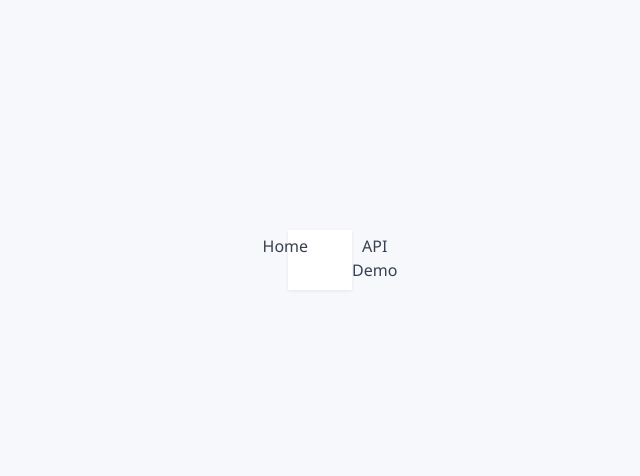
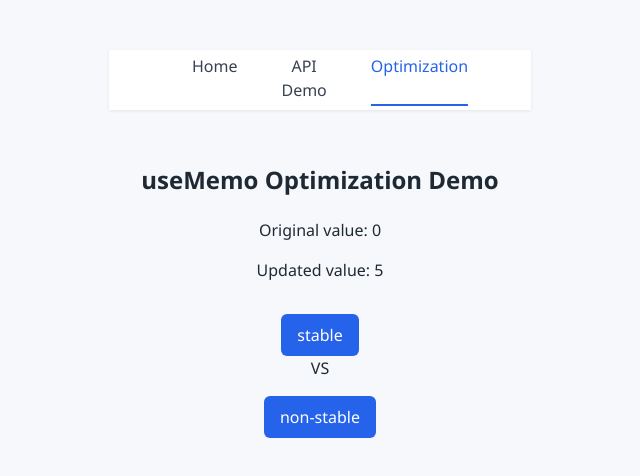
Before and after one commit to santhoshgodwin/spa, a React (Vite) app: page /page-optimization in a window 1280 px wide. Before the commit this address had no page. Shown: the part 140-616 px from the top of the page, without its empty margins (320-960 px from the left). Built offline with nearby package versions, Linux system fonts and the light colour scheme.

Commit message:
Added new page

```diff
--- a/src/App.jsx
+++ b/src/App.jsx
@@ -7,6 +7,7 @@ import Users from "./pages/Users";
 import NavBar from "./components/NavBar"
 import ApiDemo from "./pages/ApiDemo"
 import Home from "./pages/Home"
+import PageOptimize from './pages/PageOptimization';
 
 function App() {
   return (
@@ -15,6 +16,7 @@ function App() {
       <Routes>
         <Route path="/" element={<Home/>}/>
         <Route path="/api-demo" element={<ApiDemo/>}/>
+        <Route path="/page-optimization" element={<PageOptimize/>}/>
       </Routes>
     </>
   );
--- a/src/components/NavBar.jsx
+++ b/src/components/NavBar.jsx
@@ -1,4 +1,4 @@
-import { Link, NavLink } from "react-router-dom";
+import { NavLink } from "react-router-dom";
 
 export default function NavBar() {
   return (
@@ -7,6 +7,7 @@ export default function NavBar() {
       <div className="nav-center">
         <NavLink to="/">Home</NavLink>
         <NavLink to="/api-demo">API Demo</NavLink>
+        <NavLink to="/page-optimization">Optimization</NavLink>
       </div>
     </nav>
   );
--- /dev/null
+++ b/src/pages/PageOptimization.jsx
@@ -0,0 +1,27 @@
+import { useState, useMemo } from "react";
+
+export default function PageOptimize() {
+  const [data, setData] = useState(0);
+
+  const result = useMemo( () => {
+    console.log('inside usememo');
+    var calcValue = data + 5;
+    return calcValue;
+  }, [data])
+
+
+  return (
+    <div className="app-container">
+      <h2>useMemo Optimization Demo</h2>
+      <p>Original value: {data}</p>
+      <p>Updated value: {result}</p>
+      <button className="btn" onClick={() => setData(1)}>
+        stable
+      </button>
+      <div>VS</div>
+      <button className="btn" onClick={() => setData(data + 1)}>
+        non-stable
+      </button>
+    </div>
+  );
+}
```
